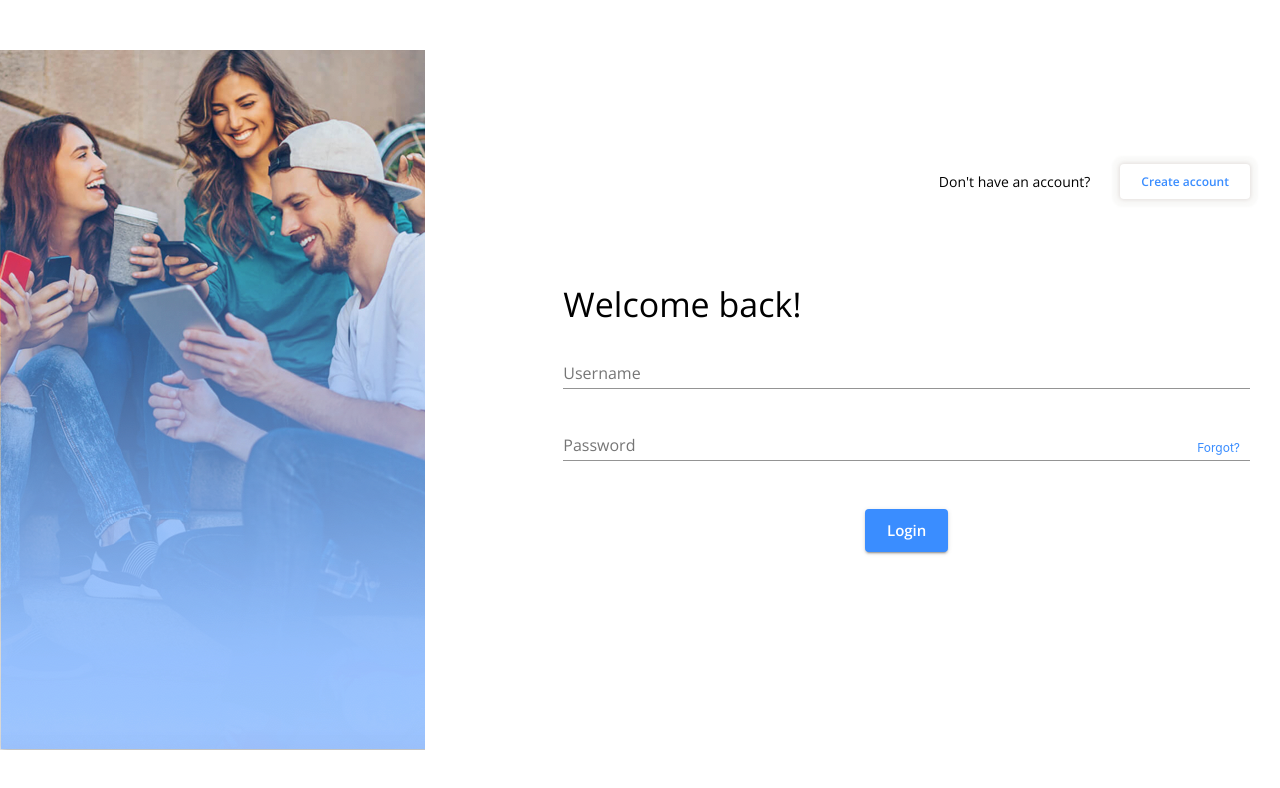
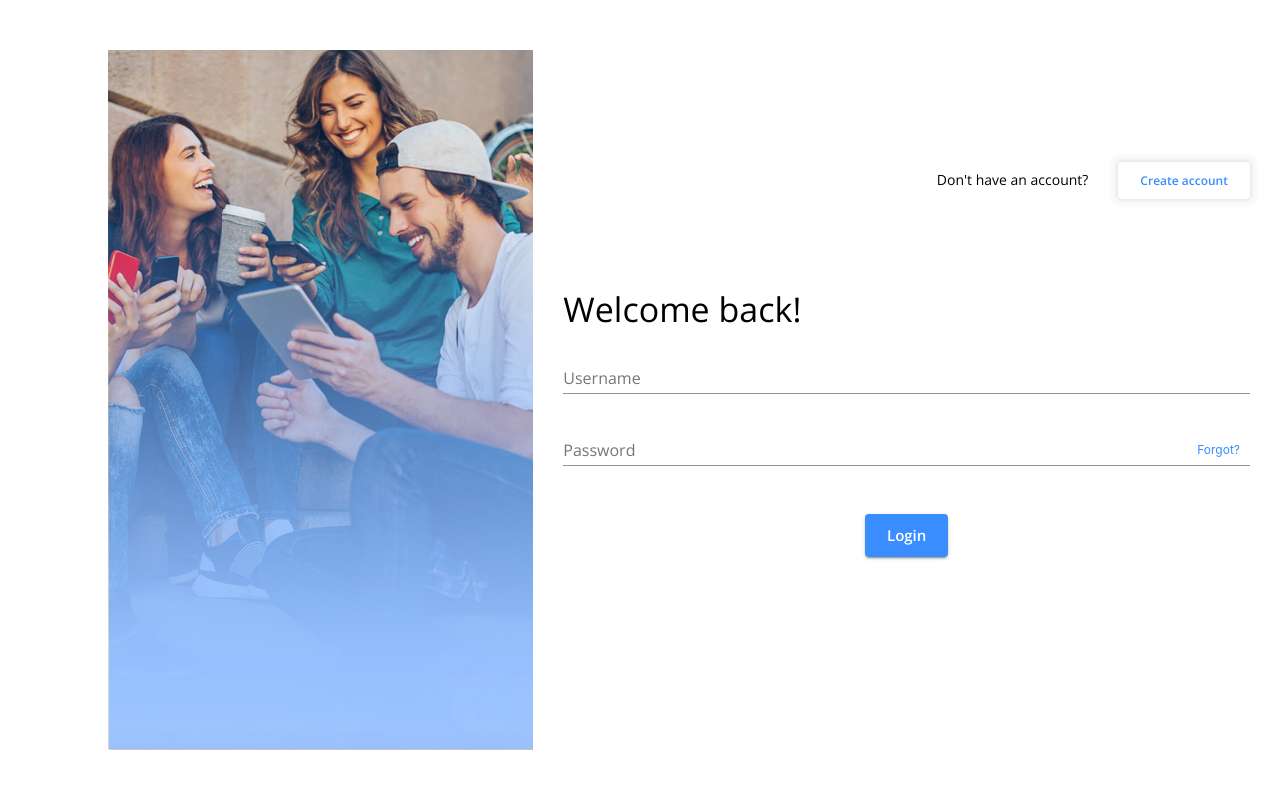
Before and after one commit to jamezmca/messenger-2600, a React (Create React App) app in the folder client/: page /login in a window 1280 px wide. Shown: the top 788 px of the page. Built offline with nearby package versions, Linux system fonts and the light colour scheme; no server answers.

Commit message:
Update Login.js
getting the image to remain adjacent to the login screen on larger screen sizes; also going to implement a max width on input fields

```diff
--- a/client/src/Login.js
+++ b/client/src/Login.js
@@ -29,7 +29,7 @@ const useStyles = makeStyles((theme) => ({
     backgroundSize: 'cover',
     backgroundPosition: 'center',
     height: 'auto',
-    maxWidth: '100%'
+    maxWidth: '100%',
   },
   avatar: {
     margin: theme.spacing(1),
@@ -45,10 +45,11 @@ const useStyles = makeStyles((theme) => ({
   },
   span: {
     right: 10,
-    top: '55%',
+    top: '50%',
     position: 'absolute',
     fontSize: 12,
-    color: theme.palette.primary.main
+    color: theme.palette.primary.main,
+    cursor: 'pointer'
   },
   box: {
     display: 'flex'
@@ -61,13 +62,16 @@ const useStyles = makeStyles((theme) => ({
     border: 'none',
     boxShadow: '0 0 4px 1px hsla(10, 10%, 65%, 0.3), 0 0 2px 8px hsla(10, 10%, 90%, 0.2)',
     fontSize: 12,
+    border: '1px solid white'
   },
   loginButton: {
     marginTop: 40,
-
   },
   contentContainer: {
     padding: 30
+  },
+  createAccountContainer: {
+    height: 'maxContent'
   }
 
 }))
@@ -94,7 +98,7 @@ const Login = (props) => {
       <Box className={classes.box}>
         {/* this one for image */}
         <Hidden xsDown>
-          <Grid item sm={5} container>
+          <Grid item sm={5} container justifyContent='flex-end'>
             <img src={image} alt="people messaging" className={classes.image}/>
           </Grid>
         </Hidden>
@@ -114,7 +118,7 @@ const Login = (props) => {
           </Grid>
 
 
-          <form>
+          <form className={classes.form}>
             {/* this one for the form */}
             <Grid container item xs={12}>
               {/* this one for the header */}
```
